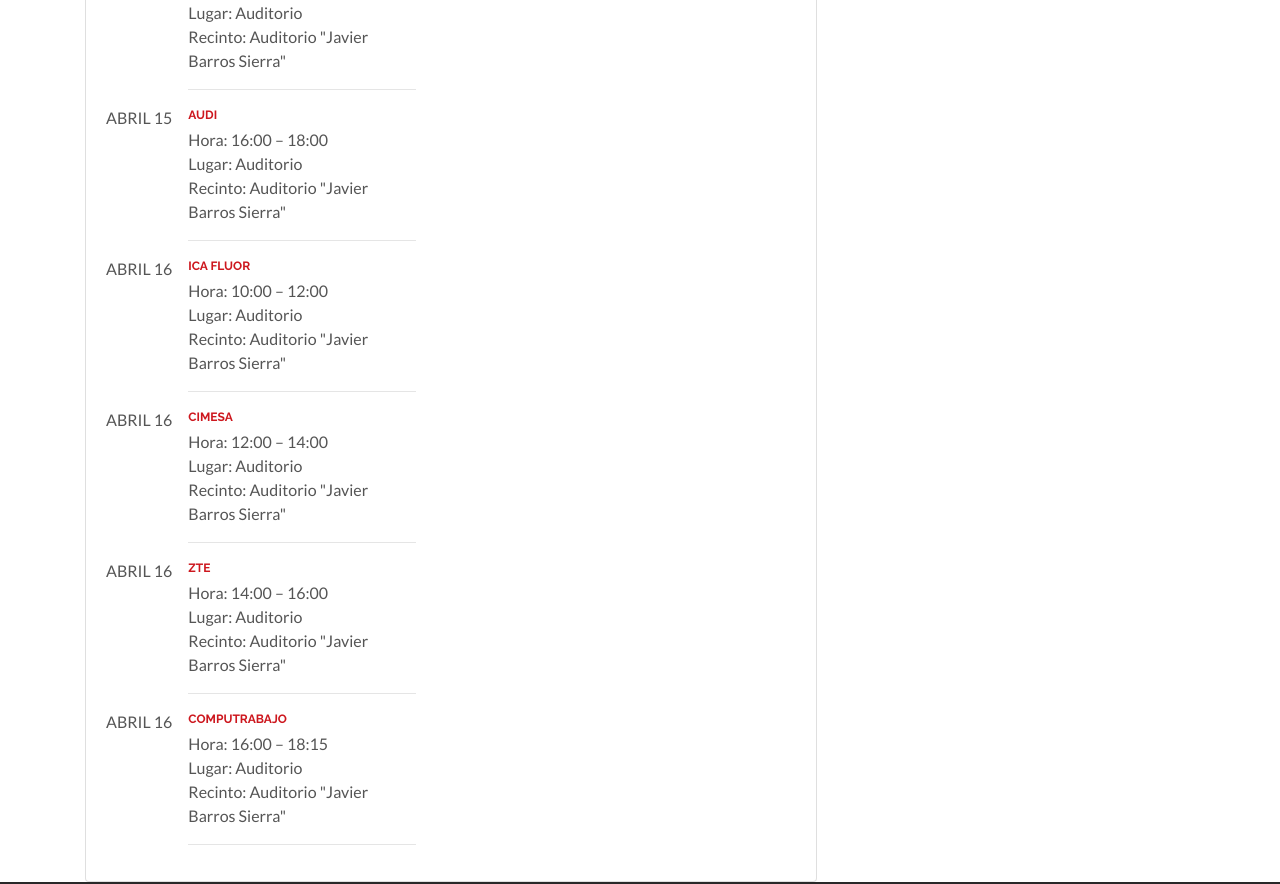
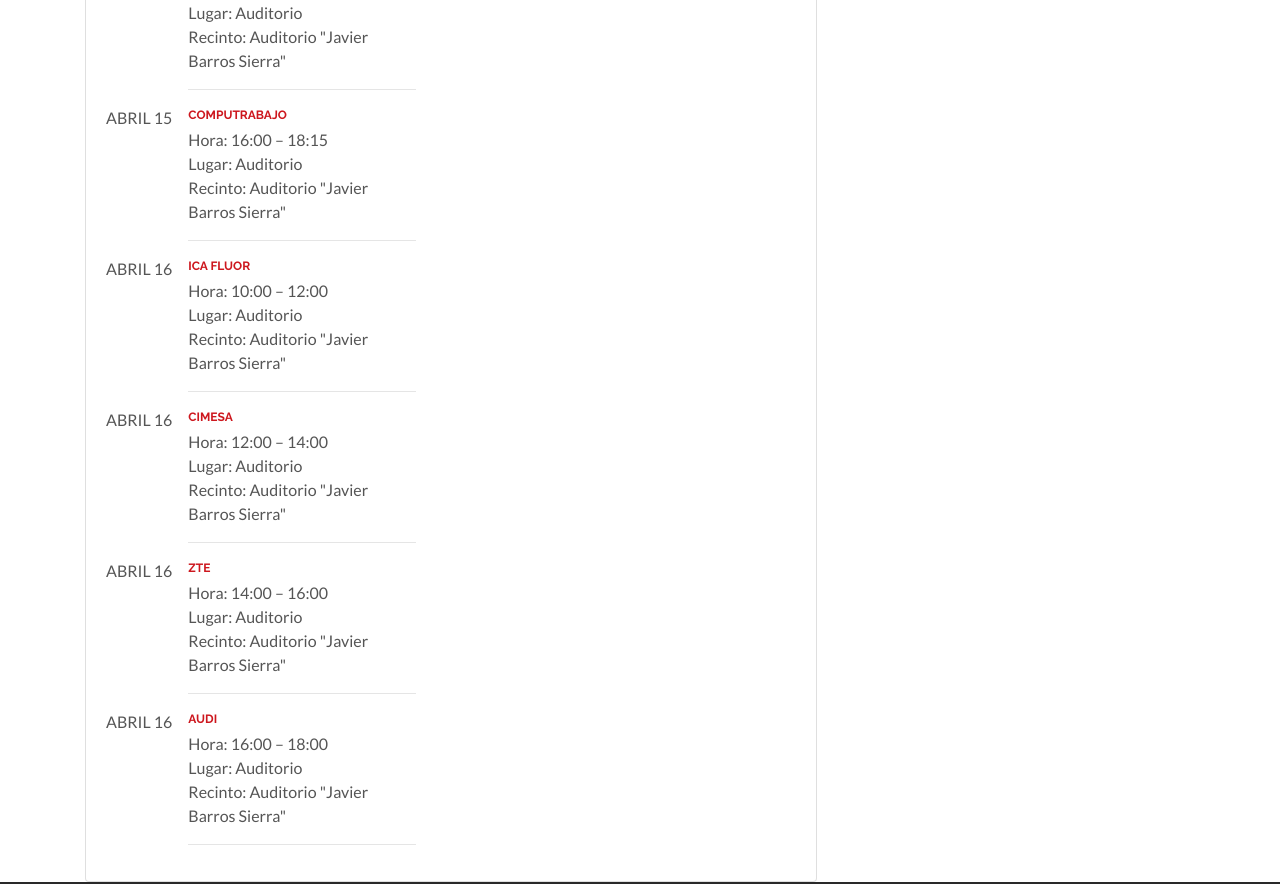
Before and after one commit to feria-empleo-facultad-ingenieria/2025, a Jekyll site: the page built from horarios.html, in a window 1280 px wide and 1400 px high, scrolled down 1271 px. Shown: the part 152-1036 px from the top of the window. Built offline with Jekyll 4.4.1, drawn with Linux system fonts in a browser that asks for light colours; some of the changed lines change nothing that is shown.

Commit message:
first Change

```diff
--- a/_data/actividades.yml
+++ b/_data/actividades.yml
@@ -32,11 +32,10 @@
   recinto: Auditorio "Javier Barros Sierra"
 - mes: ABRIL
   dia: 15
-  nombre: AUDI
-  hora: 16:00 – 18:00
+  nombre: COMPUTRABAJO
+  hora: 16:00 – 18:15
   lugar: Auditorio
   recinto: Auditorio "Javier Barros Sierra"
-
 
 - mes: ABRIL
   dia: 16
@@ -61,7 +60,7 @@
 
 - mes: ABRIL
   dia: 16
-  nombre: COMPUTRABAJO
-  hora: 16:00 – 18:15
+  nombre: AUDI
+  hora: 16:00 – 18:00
   lugar: Auditorio
   recinto: Auditorio "Javier Barros Sierra"
```
Also changed, not shown: 2 other files.
